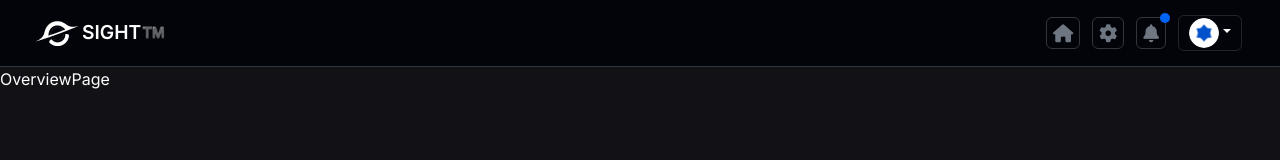
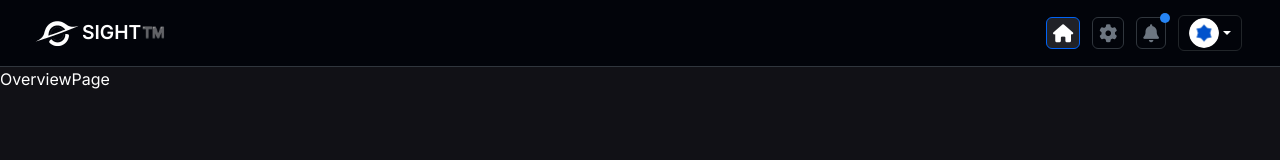
Before and after one commit to SIGHT-5A/SIGHT-Frontend, a React (Vite) app: page /home/overview in a window 1280 px wide. Shown: the top 160 px of the page. Built offline with nearby package versions, Linux system fonts and the light colour scheme.

Commit message:
✨ Active nav icons

```diff
--- a/src/components/Footer/Footer.scss
+++ b/src/components/Footer/Footer.scss
@@ -14,7 +14,7 @@
         display: flex;
         align-items: center;
         justify-content: center;
-        width: 80%;
+        width: 100%;
         font-size: 0.75rem;
         background-color: var(--bg-color);
 
--- a/src/components/Navbar/Navbar.jsx
+++ b/src/components/Navbar/Navbar.jsx
@@ -6,7 +6,7 @@ import Tippy from '@tippyjs/react';
 import 'tippy.js/dist/tippy.css';
 import { Dropdown, Image } from 'react-bootstrap';
 import 'bootstrap/dist/css/bootstrap.min.css';
-import { Link } from 'react-router-dom';
+import { NavLink } from 'react-router-dom';
 
 const Navbar = () => {
     const [uncheckedNotifications, setUncheckedNotifications] = useState(10);
@@ -19,15 +19,16 @@ const Navbar = () => {
             </div>
             <div className='nav-utils'>
                 <Tippy content={<span>Home</span>} delay={300}>
-                    <Link to="/home/overview">
+                    <NavLink to="/home/overview" activeClassName="active-link">
                         <i className="fa-solid fa-house outer-fa"></i>
-                    </Link>
+                    </NavLink>
                 </Tippy>
                 <Tippy content={<span>Settings</span>} delay={300}>
-                    <Link to="/settings">
+                    <NavLink to="/settings" activeClassName="active-link">
                         <i className="fa-solid fa-gear outer-fa"></i>
-                    </Link>
+                    </NavLink>
                 </Tippy>
+                <Tippy content={<span>Notifications</span>} delay={300}>
                     <div className="notification">
                         {
                             uncheckedNotifications === 0
@@ -36,14 +37,14 @@ const Navbar = () => {
                                 :
                                 <p className='notification-number'></p>
                         }
-                    <Tippy content={<span>Notifications</span>} delay={300}>
-                        <Link to="/notifications">
+
+                        <NavLink to="/notifications" activeClassName="active-link">
                             <i className="fa-solid fa-bell outer-fa"></i>
-                        </Link>
+                        </NavLink>
+                    </div>
                 </Tippy>
-                </div>
                 <Dropdown>
-                    <Dropdown.Toggle style={{ margin: 6, background: "transparent", paddingLeft: 10, paddingRight: 10, paddingTop: 2, paddingBottom: 2 }} variant="dark">
+                    <Dropdown.Toggle style={{ display: "flex", alignItems: "center", justifyItems: "center", margin: 6, background: "transparent", paddingLeft: 10, paddingRight: 10, paddingTop: 2, paddingBottom: 2 }} variant="dark">
                         <Image className='user-avatar' src={defaultProfile} roundedCircle />
                     </Dropdown.Toggle>
                     <Dropdown.Menu style={{ textAlign: 'left', background: "#161b22 !important" }} variant="dark" align="right">
--- a/src/components/Navbar/Navbar.scss
+++ b/src/components/Navbar/Navbar.scss
@@ -28,7 +28,7 @@
         justify-content: center;
         align-items: center;
 
-        .outer-fa{
+        .outer-fa {
             font-size: 18px;
             padding: 6px;
             color: var(--grey);
@@ -52,7 +52,7 @@
                 position: absolute;
                 top: 2px;
                 right: 2px;
-                background: #0063f7;
+                background: #2685f5;
                 width: 10px;
                 height: 10px;
                 border-radius: 50%;
@@ -68,10 +68,19 @@
             cursor: pointer;
         }
 
-        .inner-fa{
+        .inner-fa {
             margin: 8px 12px 8px 0;
         }
+
+        .active {
+            i {
+                color:  #fff;
+                background: rgba(128, 128, 128, 0.244);
+                border: 1px solid #0063f7;
+            }
+        }
     }
+
 }
 
 @media (max-width: 500px) {
```
Lines whose indentation alone changed are shown as unchanged.
